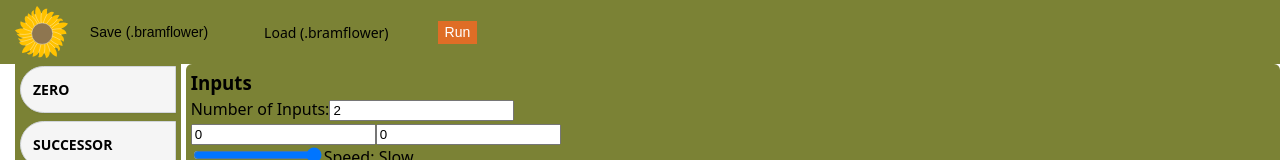
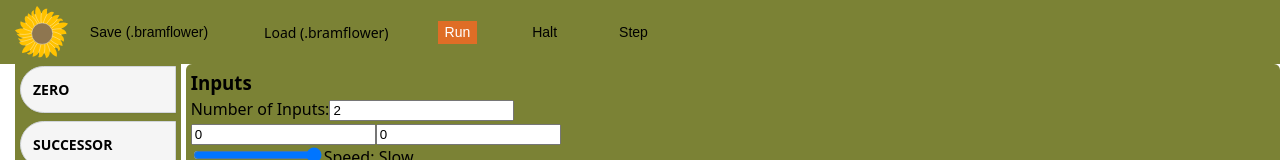
Before and after one commit to Bram-Hub/Sunflower, a React (Vite) app in the folder recursive_blocks/: page / in a window 1280 px wide. Shown: the top 160 px of the page. Built offline with nearby package versions, Linux system fonts and the light colour scheme.

Commit message:
halt and step

```diff
--- a/recursive_blocks/src/BlockEditor.tsx
+++ b/recursive_blocks/src/BlockEditor.tsx
@@ -24,6 +24,9 @@ export function BlockEditor() {
   const [currentResult, setCurrentResult] = useState<number | null>(null);
   const [isEvaluating, setIsEvaluating] = useState(false);
   const [evaluationSpeed, setEvaluationSpeed] = useState<number>(2);
+  const isHaltedRef = useRef(false);
+  const stepQueue = useRef<(() => Promise<void>)[]>([]);
+  const isStepping = useRef(false);
 
   const handleUpdateRoot = (newBlock: BlockData | null, movedId?: string) => {
     if (!newBlock) return;
@@ -151,10 +154,71 @@ export function BlockEditor() {
     reader.readAsText(file);
   };
 
+  const handleHalt = () => {
+    isHaltedRef.current = true;
+    stepQueue.current = [];
+    isStepping.current = false;
+  };
+
   const sleep = (ms: number) => new Promise(resolve => setTimeout(resolve, ms));
+
+  const handleStep = async () => {
+    if (isEvaluating) return;
+
+    if (!isStepping.current) {
+      // Start a new stepping session
+      isStepping.current = true;
+      isHaltedRef.current = false;
+      setCurrentResult(null);
+
+      if (!rootBlock) {
+        alert("No root block to evaluate.");
+        isStepping.current = false;
+        return;
+      }
+
+      const onStepCallback = async (block: BlockData, result: number) => {
+        return new Promise<void>((resolve) => {
+          stepQueue.current.push(async () => {
+            if (isHaltedRef.current) {
+              stepQueue.current = [];
+              isStepping.current = false;
+              setHighlightedBlockId(null);
+              resolve();
+              return;
+            }
+            setHighlightedBlockId(block.id);
+            setCurrentResult(result);
+            resolve();
+          });
+        });
+      };
+
+      // Don't await this, it will populate the queue
+      stepBlock(rootBlock, inputs, stepBlock, onStepCallback).then(() => {
+        stepQueue.current.push(async () => {
+          setHighlightedBlockId(null);
+          isStepping.current = false;
+        });
+      });
+    }
+
+    // Execute the next step in the queue
+    const nextStep = stepQueue.current.shift();
+    if (nextStep) {
+      await nextStep();
+    } else {
+      isStepping.current = false;
+      setHighlightedBlockId(null);
+    }
+  };
+
   const handleRun = async () => {
     if (isEvaluating) return;
     setIsEvaluating(true);
+    isStepping.current = false;
+    stepQueue.current = [];
+    isHaltedRef.current = false;
     setCurrentResult(null);
     if (!rootBlock) {
       alert("No root block to evaluate.");
@@ -177,6 +241,9 @@ export function BlockEditor() {
       } else {
         // Step-by-step evaluation
         const onStepCallback = async (block: BlockData, result: number) => {
+          if (isHaltedRef.current) {
+            throw new Error("Halted");
+          }
           setHighlightedBlockId(block.id);
           setCurrentResult(result);
           await sleep(delay);
@@ -184,7 +251,9 @@ export function BlockEditor() {
         await stepBlock(rootBlock, inputs, stepBlock, onStepCallback);
       }
     } catch (error: any) {
-      alert(`Error: ${error.message}`);
+      if (error.message !== "Halted") {
+        alert(`Error: ${error.message}`);
+      }
     } finally {
       setHighlightedBlockId(null);
       setIsEvaluating(false);
@@ -203,6 +272,8 @@ export function BlockEditor() {
         onSave={handleSave}
         onLoad={handleLoad}
         onRun={handleRun}
+        onHalt={handleHalt}
+        onStep={handleStep}
       />
       <div className="input-section">
         <h3 className="font-semibold mb-2">Inputs</h3>
--- a/recursive_blocks/src/Toolbar.tsx
+++ b/recursive_blocks/src/Toolbar.tsx
@@ -5,9 +5,11 @@ interface ToolbarProps {
   onSave: () => void;
   onLoad: (event: React.ChangeEvent<HTMLInputElement>) => void;
   onRun: () => void;
+  onHalt: () => void;
+  onStep: () => void;
 }
 
-export function Toolbar({ onSave, onLoad, onRun }: ToolbarProps) {
+export function Toolbar({ onSave, onLoad, onRun, onHalt, onStep }: ToolbarProps) {
   return (
     <div className="toolbar-container">
       <img src="src/assets/logo.svg" alt="Sunflower" className="logo"/>
@@ -28,6 +30,12 @@ export function Toolbar({ onSave, onLoad, onRun }: ToolbarProps) {
         <button onClick={onRun} className="toolbar-button evaluate-button">
           Run
         </button>
+        <button onClick={onHalt} className="toolbar-button halt-button">
+          Halt
+        </button>
+        <button onClick={onStep} className="toolbar-button step-button">
+          Step
+        </button>
       </div>
     </div>
   );
```
